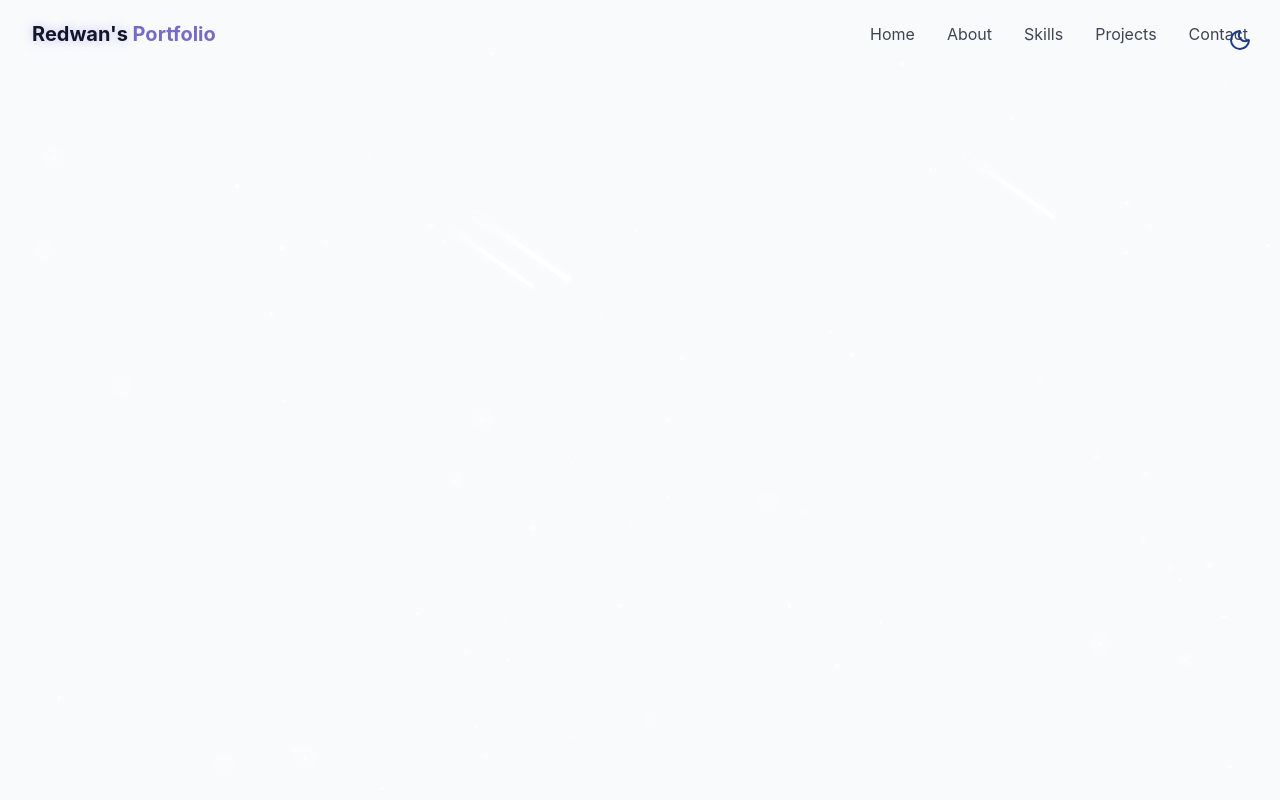
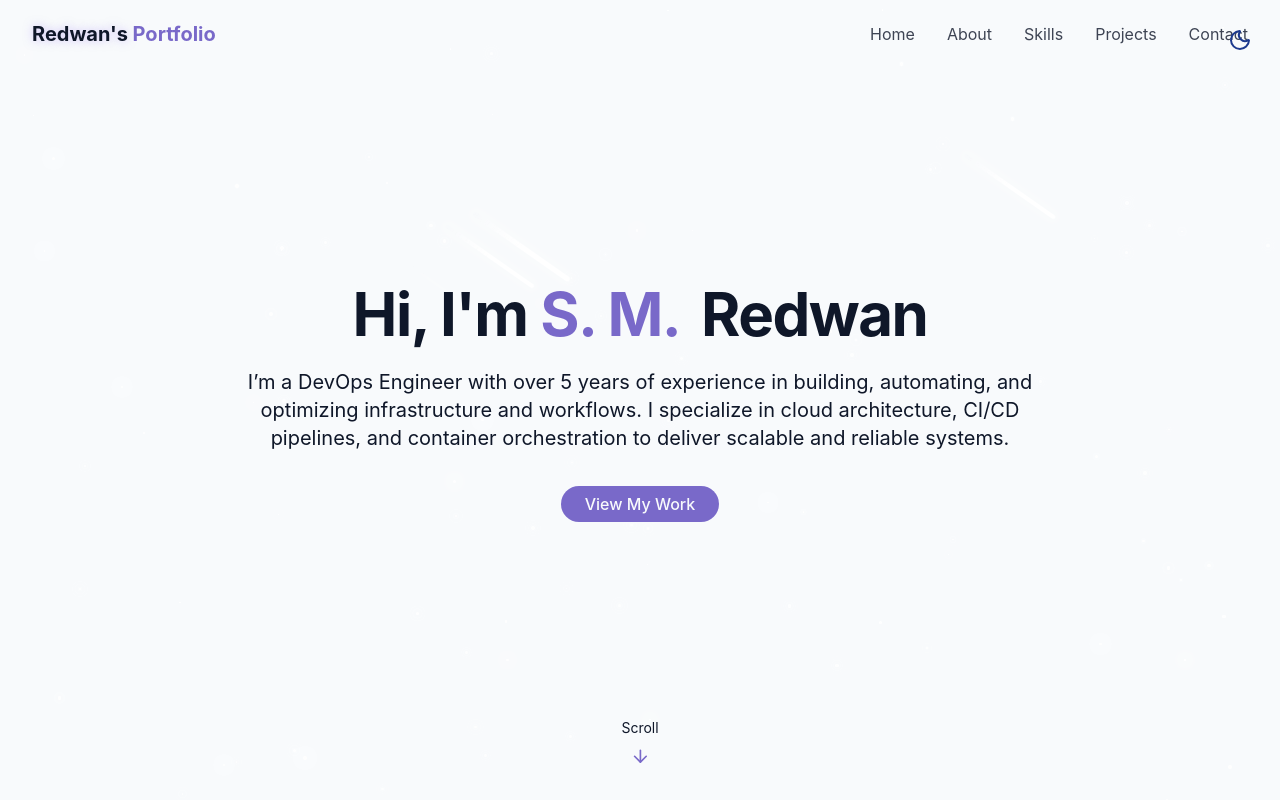
Before and after one commit to devSecRedwan/portfolio-devOps, a React app: page / in a window 1280 px wide. Built offline with nearby package versions, Linux system fonts and the light colour scheme; the HTML template or start-up script is replaced by a standard one.

Commit message:
add Hero Section

```diff
--- /dev/null
+++ b/src/components/HeroSection.jsx
@@ -0,0 +1,41 @@
+import { ArrowDown } from "lucide-react";
+
+export const HeroSection = () => {
+  return (
+    <section
+      id="hero"
+      className="relative min-h-screen flex flex-col items-center justify-center px-4"
+    >
+      <div className="container max-w-4xl mx-auto text-center z-10">
+        <div className="space-y-6">
+          <h1 className="text-4xl md:text-6xl font-bold tracking-tight">
+            <span className="opacity-0 animate-fade-in"> Hi, I'm</span>
+            <span className="text-primary opacity-0 animate-fade-in-delay-1">
+              {" "}
+              S. M.
+            </span>
+            <span className="text-gradient ml-2 opacity-0 animate-fade-in-delay-2">
+              {" "}
+              Redwan
+            </span>
+          </h1>
+
+          <p className="text-lg md:text-xl text-muted-foreground max-2-2xl mx-auto opacity-0 animate-fade-in-delay-3">
+            I’m a DevOps Engineer with over 5 years of experience in building, automating, and optimizing infrastructure and workflows. I specialize in cloud architecture, CI/CD pipelines, and container orchestration to deliver scalable and reliable systems.
+          </p>
+
+          <div className="pt-4 opacity-0 animate-fade-in-delay-4">
+            <a href="#projects" className="cosmic-button">
+              View My Work
+            </a>
+          </div>
+        </div>
+      </div>
+
+      <div className="absolute bottom-8 left-1/2 transform -translate-x-1/2 flex flex-col items-center animate-bounce">
+        <span className="text-sm text-muted-foreground mb-2"> Scroll </span>
+        <ArrowDown className="h-5 w-5 text-primary" />
+      </div>
+    </section>
+  );
+};
--- a/src/pages/Home.jsx
+++ b/src/pages/Home.jsx
@@ -1,6 +1,7 @@
 import { ThemeToggle } from "@/components/ThemeToggle"
 import { StarBackground } from "@/components/StarBackground"
-import { Navbar } from "../components/Navbar"
+import { Navbar } from "@/components/Navbar"
+import { HeroSection } from "@/components/HeroSection"
 
 export const Home = () => {
   return <div className="min-h-screen bg-background text-foreground overflow-x-hidden">
@@ -15,6 +16,13 @@
     <Navbar />
 
     {/* Main Content */}
+    <main>
+      <HeroSection />
+      {/* <AboutSection />
+      <SkillsSection />
+      <ProjectsSection />
+      <ContactSection /> */}
+    </main>
 
     {/* Footer */}
   </div>
```
